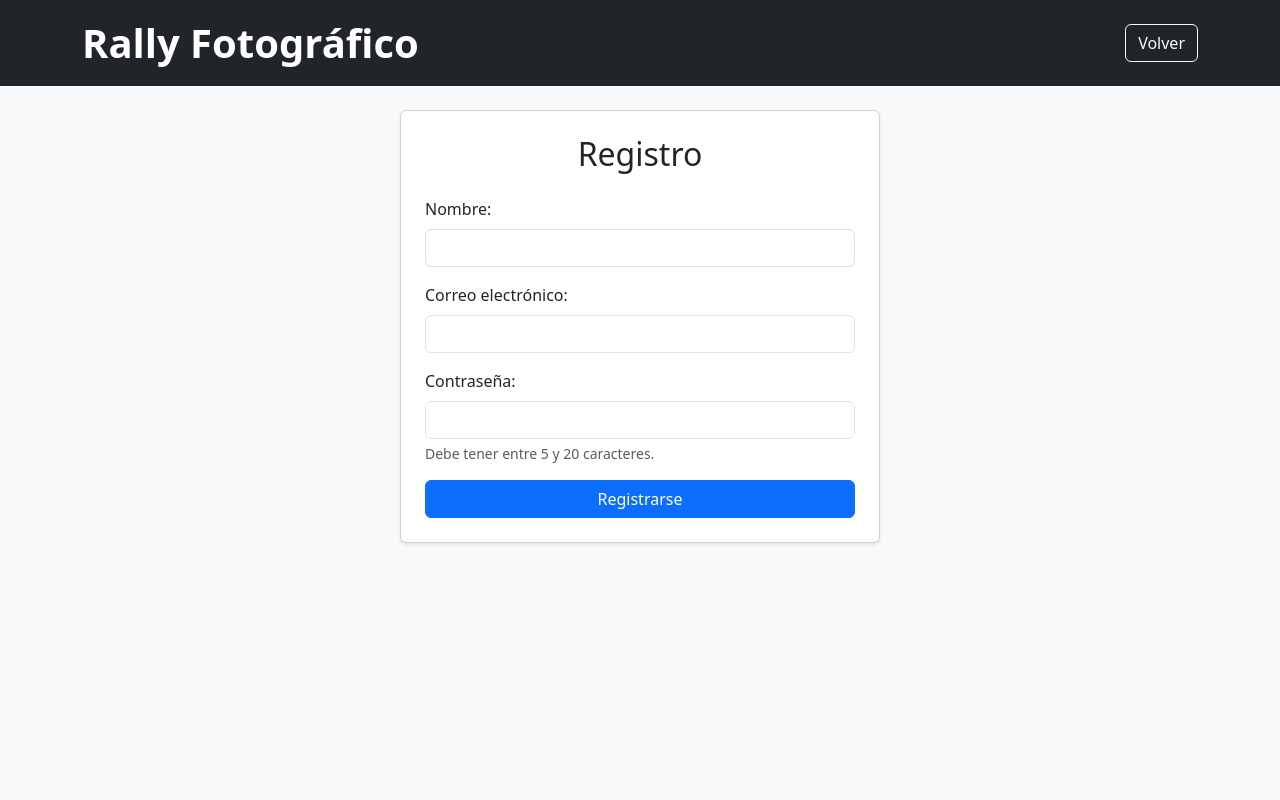
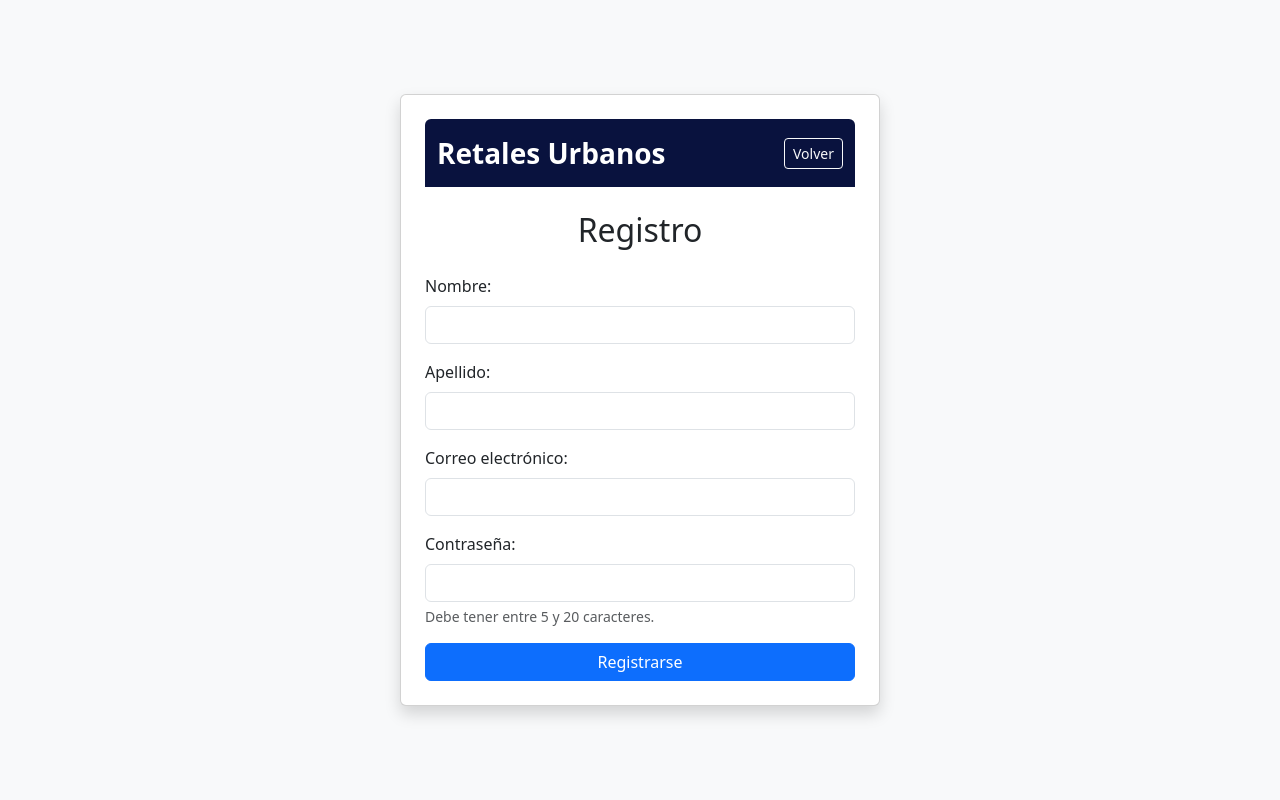
Before and after one commit to mfre581/proyectoFinal, a PHP site: page /registro.php in a window 1280 px wide. Run offline with PHP 8.4, Linux system fonts and the light colour scheme.

Commit message:
Añadido campo apellido

```diff
--- a/registro.php
+++ b/registro.php
@@ -17,6 +17,7 @@ $errores = [];
 $email = $_POST["email"] ?? "";
 $contrasena = $_POST["password"] ?? "";
 $nombre = $_POST["nombre"] ?? "";
+$apellido = $_POST["apellido"] ?? "";
 
 if ($_SERVER['REQUEST_METHOD'] == 'POST') {
 
@@ -41,11 +42,12 @@ if ($_SERVER['REQUEST_METHOD'] == 'POST') {
             $passwordHash = password_hash($contrasena, PASSWORD_DEFAULT);
 
             // Preparar la consulta para insertar el nuevo usuario
-            $insert = "INSERT INTO usuarios (nombre, email, password, created_at, updated_at)
-                       VALUES (:nombre, :email, :password, NOW(), NOW())";
+            $insert = "INSERT INTO usuarios (nombre, apellido, email, password, created_at, updated_at)
+                       VALUES (:nombre, :apellido, :email, :password, NOW(), NOW())";
 
             $insert_usuario = $conexion->prepare($insert);
             $insert_usuario->bindParam(':nombre', $nombre);
+            $insert_usuario->bindParam(':apellido', $apellido);
             $insert_usuario->bindParam(':email', $email);
             $insert_usuario->bindParam(':password', $passwordHash);
 
@@ -68,25 +70,30 @@ if ($_SERVER['REQUEST_METHOD'] == 'POST') {
 
 <head>
     <meta charset="UTF-8">
-    <title>Registro - Rally Fotográfico</title>
+    <title>Registro</title>
     <meta name="viewport" content="width=device-width, initial-scale=1">
-    <!-- Carga de CSS de Bootstrap desde CDN -->
+    <!-- Link al archivo css que aplica parte del estilo -->
+    <link rel="stylesheet" href="./css/estilo.css">
+    <!-- Carga de Bootstrap desde CDN -->
     <link href="https://cdn.jsdelivr.net/npm/bootstrap@5.3.3/dist/css/bootstrap.min.css" rel="stylesheet">
 </head>
 
-<body class="bg-light">
+<body class="bg-light d-flex justify-content-center align-items-center min-vh-100">
 
-    <!-- Navbar Bootstrap -->
-    <nav class="navbar navbar-expand-lg navbar-dark bg-dark mb-4">
-        <div class="container">
-            <a class="navbar-brand fs-1 fw-bold" href="./principal.php">Rally Fotográfico</a>
-            <a href="./principal.php" class="btn btn-outline-light">Volver</a>
-        </div>
-    </nav>
+    <!-- Contenedor principal en forma de tarjeta -->
+    <div class="card shadow p-4" style="max-width: 480px; width: 100%;">
 
-    <div class="container">
-        <!-- Contenedor central -->
-        <div class="card p-4 shadow-sm mx-auto" style="max-width: 480px;">
+        <!-- Barra de navegación sencilla -->
+        <nav class="navbar navbar-dark" style="background-color: rgb(9, 18, 62); border-radius: 0.375rem 0.375rem 0 0;">
+            <div class="container-fluid">
+                <a class="navbar-brand fs-3 fw-bold" href="./principal.php">Retales Urbanos</a>
+                <a href="./principal.php" class="btn btn-outline-light btn-sm">Volver</a>
+            </div>
+        </nav>
+
+        <!-- Contenido de la tarjeta -->
+        <div class="mt-4">
+
             <h2 class="mb-4 text-center">Registro</h2>
 
             <!-- Mostrar errores si existen -->
@@ -101,14 +108,21 @@ if ($_SERVER['REQUEST_METHOD'] == 'POST') {
             <?php endif; ?>
 
             <!-- Formulario de registro -->
-            <form action="" method="POST">
+            <form action="" method="POST" novalidate>
                 <div class="mb-3">
                     <label for="nombre" class="form-label">Nombre:</label>
-                    <input type="text" class="form-control" name="nombre" id="nombre" required value="<?= htmlspecialchars($nombre) ?>">
+                    <input type="text" class="form-control" name="nombre" id="nombre" required
+                        value="<?= htmlspecialchars($nombre) ?>">
+                </div>
+                <div class="mb-3">
+                    <label for="apellido" class="form-label">Apellido:</label>
+                    <input type="text" class="form-control" name="apellido" id="apellido" required
+                        value="<?= htmlspecialchars($apellido) ?>">
                 </div>
                 <div class="mb-3">
                     <label for="email" class="form-label">Correo electrónico:</label>
-                    <input type="email" class="form-control" name="email" id="email" required value="<?= htmlspecialchars($email) ?>">
+                    <input type="email" class="form-control" name="email" id="email" required
+                        value="<?= htmlspecialchars($email) ?>">
                 </div>
                 <div class="mb-3">
                     <label for="password" class="form-label">Contraseña:</label>
@@ -120,7 +134,7 @@ if ($_SERVER['REQUEST_METHOD'] == 'POST') {
         </div>
     </div>
 
-    <!-- Script de Bootstrap para funcionalidades como menú responsive -->
+    <!-- Bootstrap JS para funcionalidades como menú responsive -->
     <script src="https://cdn.jsdelivr.net/npm/bootstrap@5.3.3/dist/js/bootstrap.bundle.min.js"></script>
 
 </body>
```
